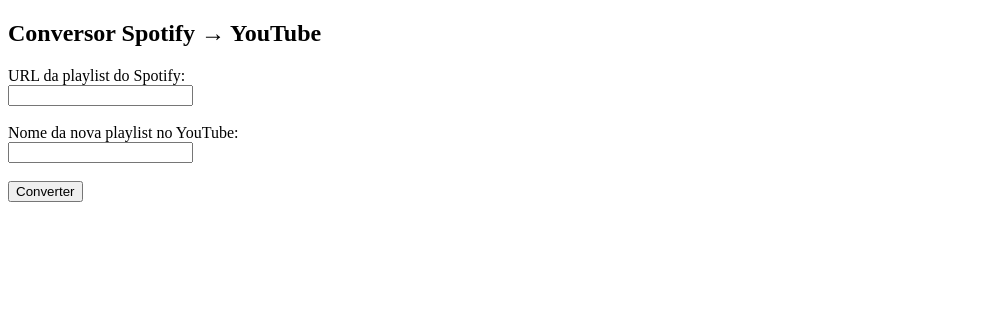
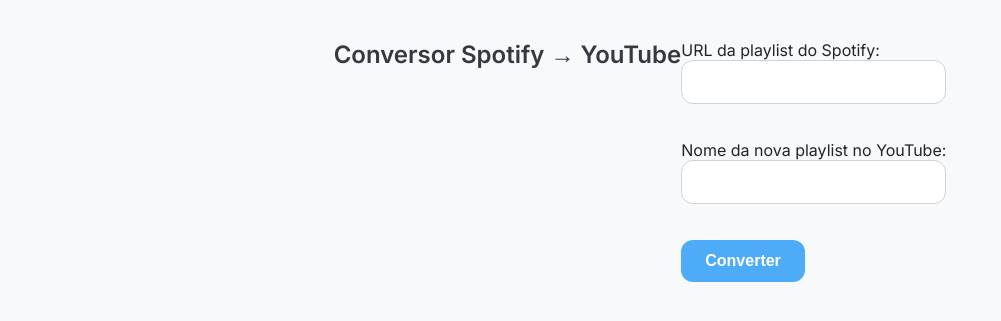
Before and after one commit to ruicirilo271/playlist-spotify-para-youtube, a Flask app: template templates/formulario.html in a window 1280 px wide. Shown: the top 321 px of the page, without its empty margins (0-1001 px from the left). Run offline with Flask 3, Linux system fonts and the light colour scheme; the template is opened without the code that fills it, so the values that code supplies are empty.

Commit message:
Add files via upload

```diff
--- a/requirements.txt
+++ b/requirements.txt
@@ -3,4 +3,3 @@
 google-auth-oauthlib
 requests-oauthlib
 spotipy
-google-api-python-client
--- /dev/null
+++ b/static/style.css
@@ -0,0 +1,96 @@
+/* Fonte Google opcional */
+@import url('https://fonts.googleapis.com/css2?family=Inter:wght@400;600&display=swap');
+
+* {
+  box-sizing: border-box;
+  margin: 0;
+  padding: 0;
+}
+
+body {
+  font-family: 'Inter', sans-serif;
+  background-color: #f8f9fa;
+  color: #212529;
+  padding: 40px;
+  display: flex;
+  justify-content: center;
+}
+
+.container {
+  max-width: 800px;
+  width: 100%;
+  background: white;
+  border-radius: 16px;
+  padding: 32px;
+  box-shadow: 0 8px 24px rgba(0, 0, 0, 0.08);
+}
+
+h1, h2, h3 {
+  color: #343a40;
+  margin-bottom: 16px;
+}
+
+input[type="text"], select {
+  width: 100%;
+  padding: 12px 16px;
+  margin-bottom: 16px;
+  border: 1px solid #ced4da;
+  border-radius: 12px;
+  font-size: 16px;
+  transition: 0.3s;
+}
+
+input[type="text"]:focus {
+  outline: none;
+  border-color: #4dabf7;
+  box-shadow: 0 0 0 3px rgba(77, 171, 247, 0.25);
+}
+
+button {
+  padding: 12px 24px;
+  background-color: #4dabf7;
+  color: white;
+  border: none;
+  border-radius: 12px;
+  font-size: 16px;
+  font-weight: 600;
+  cursor: pointer;
+  transition: 0.3s;
+}
+
+button:hover {
+  background-color: #339af0;
+}
+
+.list-item {
+  padding: 16px;
+  border-bottom: 1px solid #dee2e6;
+  display: flex;
+  justify-content: space-between;
+  align-items: center;
+}
+
+.list-item:last-child {
+  border-bottom: none;
+}
+
+.list-item:hover {
+  background-color: #f1f3f5;
+  border-radius: 8px;
+}
+
+.audio-player {
+  margin-top: 24px;
+  width: 100%;
+  border: 1px solid #ced4da;
+  border-radius: 12px;
+  padding: 12px;
+  background-color: #f8f9fa;
+}
+
+.footer {
+  margin-top: 40px;
+  text-align: center;
+  font-size: 14px;
+  color: #868e96;
+}
--- a/templates/formulario.html
+++ b/templates/formulario.html
@@ -2,6 +2,7 @@
 <html>
 <head>
     <title>Escolher playlist</title>
+    <link rel="stylesheet" href="{{ url_for('static', filename='style.css') }}">
 </head>
 <body>
     <h2>Conversor Spotify → YouTube</h2>
```
Also changed, not shown: README.txt (added).
